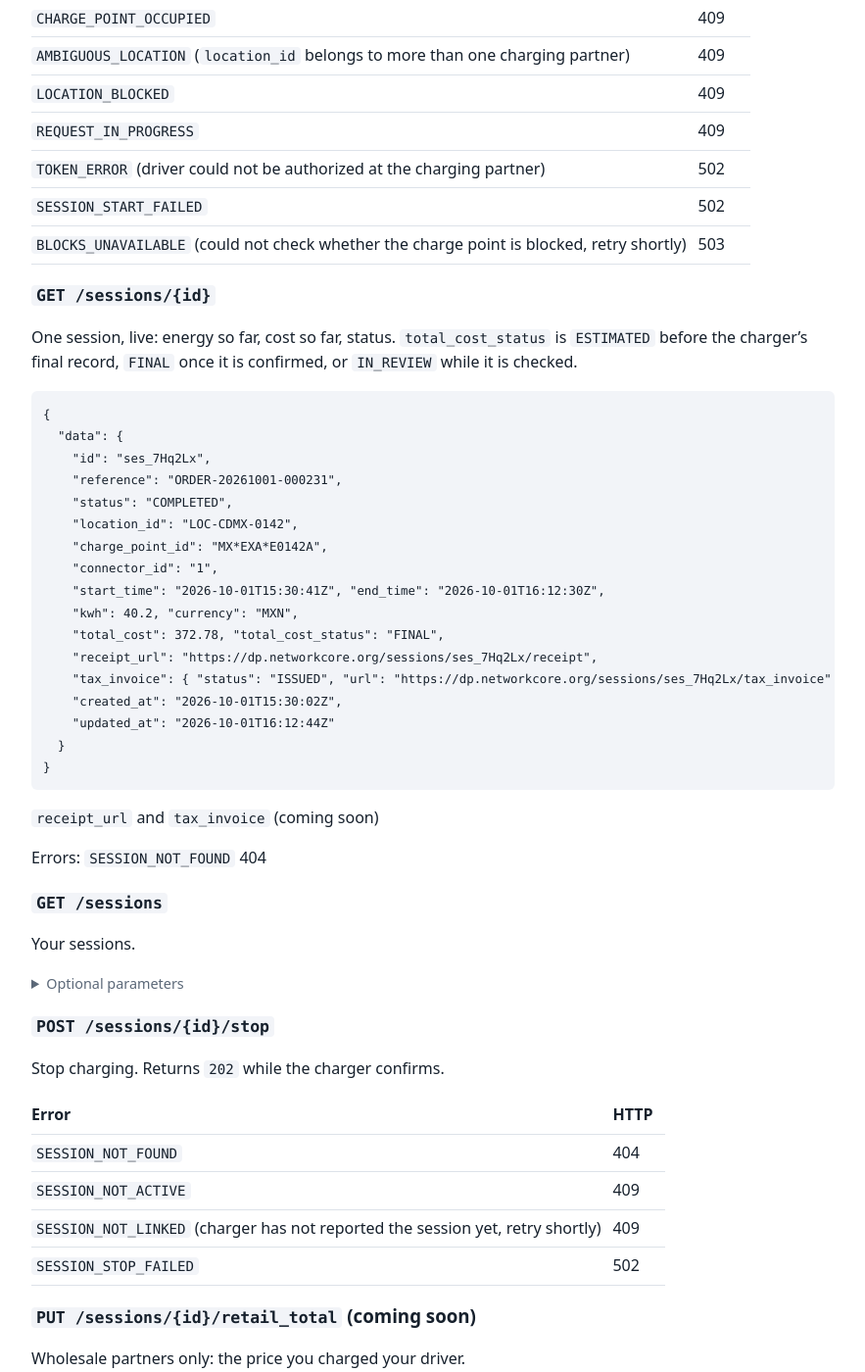
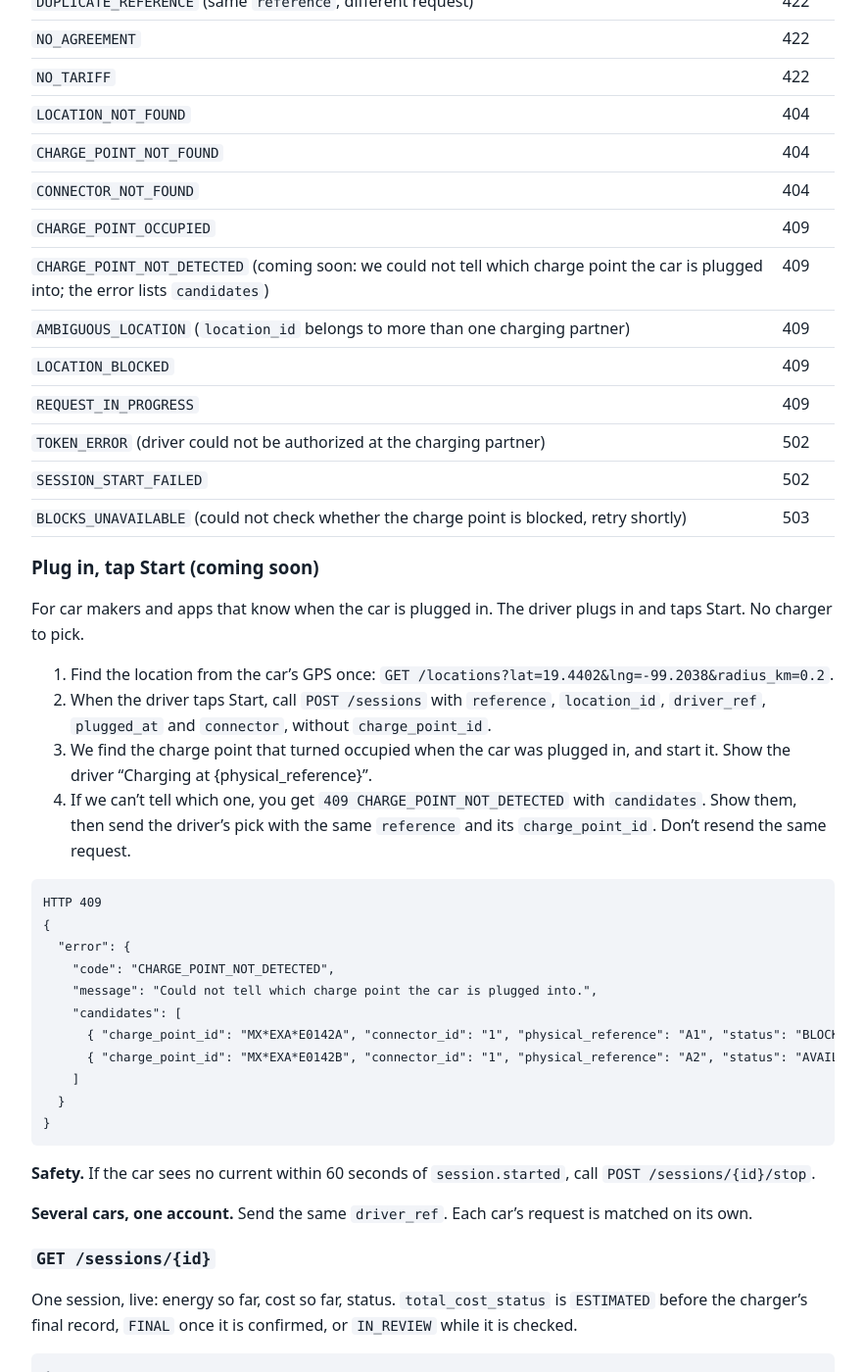
Before and after one commit to NetworkCore-AG/networkcore-documentation, a Jekyll site: the page built from dp-api/reference.md, in a window 1280 px wide and 1400 px high, scrolled down 8981 px. Shown: the whole window at 98% size, without its empty margins (198-1081 px from the left). Built offline with Jekyll 4.4.1, drawn with Linux system fonts in a browser that asks for light colours; our own code applies the rules of GitHub Pages for plain Markdown files; some of the changed text lies outside the part shown.

Commit message:
docs: plug in, tap Start (coming soon), plug-in status, physical_reference in session examples (#27)
Co-authored-by: V L <vl@Vs-MacBook-Pro.localdomain>
Co-authored-by: Claude Sonnet 5.5 <noreply@anthropic.com>

````diff
--- a/dp-api/reference.md
+++ b/dp-api/reference.md
@@ -53,14 +53,16 @@ lag by up to about 30 seconds.
 | Status | Meaning |
 | --- | --- |
 | `AVAILABLE` | Free to start a charge |
-| `CHARGING` | A charge is running |
-| `BLOCKED` | Occupied without charging, for example a parked vehicle |
+| `CHARGING` | A charge is running, or a vehicle was just plugged in (depends on the charging partner) |
+| `BLOCKED` | Occupied without charging, for example a parked or just-plugged vehicle |
 | `RESERVED` | Reserved for a driver |
 | `INOPERATIVE` | Not working at the moment |
 | `OUTOFORDER` | Out of order |
 | `PLANNED` | Planned for the future |
 | `UNKNOWN` | Status not known |
 | `REMOVED` | Removed by the charging partner. Never returned: the charge point no longer appears. |
+
+A vehicle that was just plugged in shows as `BLOCKED` or `CHARGING` before its session starts, depending on the charging partner.
 
 ### Errors
 
@@ -104,6 +106,7 @@ body as `GET /sessions/{id}`:
     "status": "COMPLETED",
     "location_id": "LOC-CDMX-0142",
     "charge_point_id": "MX*EXA*E0142A",
+    "physical_reference": "A1",
     "connector_id": "1",
     "start_time": "2026-10-01T15:30:41Z", "end_time": "2026-10-01T16:12:30Z",
     "kwh": 40.2, "currency": "MXN",
@@ -349,15 +352,15 @@ What a charge will cost your driver at this connector, with your agreement appli
 
 ### `POST /sessions`
 
-Start charging. We send the start command to the charger.
+Start charging. We send the start command to the charger. Send the charge point the driver chose, or let us detect it: see [Plug in, tap Start](#plug-in-tap-start-coming-soon).
 
 | Body field | Meaning |
 | --- | --- |
 | `reference` **required** | Your order ID. Unique per partner. Same reference = same answer. |
 | `location_id` **required** | |
-| `charge_point_id` **required** | The charge point's `id` as returned by `GET /locations` |
-| `connector_id` **required** | |
-| `driver_ref` **required** | Your stable ID for the driver |
+| `charge_point_id` **required, unless detected** | The charge point's `id` as returned by `GET /locations`. Leave out to let us detect it (coming soon). |
+| `connector_id` **required, unless detected** | |
+| `driver_ref` **required** | The person or account paying. Keep it stable across sessions and cars. |
 
 <details markdown="1">
 <summary>Optional fields</summary>
@@ -365,6 +368,8 @@ Start charging. We send the start command to the charger.
 | Body field | Meaning |
 | --- | --- |
 | `billing_details` (coming soon) | Send the driver's tax data and the tax invoice is issued automatically when the session completes. Same fields as [`PUT /sessions/{id}/billing_details`](#put-sessionsidbillingdetails-coming-soon). |
+| `plugged_at` (coming soon) | When the car was plugged in, ISO 8601, as the car reports it. Recommended when you leave out `charge_point_id`. |
+| `connector` (coming soon) | The car's connector, same values as `GET /locations` (`CCS2`, `TYPE2`, `CHADEMO`, `GBT`…). Used only when we detect the charge point. |
 
 </details>
 
@@ -377,6 +382,7 @@ HTTP 201
     "status": "PENDING",
     "location_id": "LOC-CDMX-0142",
     "charge_point_id": "MX*EXA*E0142A",
+    "physical_reference": "A1",
     "connector_id": "1",
     "start_time": null, "end_time": null,
     "kwh": 0, "currency": "MXN", "total_cost": null, "total_cost_status": null,
@@ -396,12 +402,40 @@ HTTP 201
 | `CHARGE_POINT_NOT_FOUND` | 404 |
 | `CONNECTOR_NOT_FOUND` | 404 |
 | `CHARGE_POINT_OCCUPIED` | 409 |
+| `CHARGE_POINT_NOT_DETECTED` (coming soon: we could not tell which charge point the car is plugged into; the error lists `candidates`) | 409 |
 | `AMBIGUOUS_LOCATION` (`location_id` belongs to more than one charging partner) | 409 |
 | `LOCATION_BLOCKED` | 409 |
 | `REQUEST_IN_PROGRESS` | 409 |
 | `TOKEN_ERROR` (driver could not be authorized at the charging partner) | 502 |
 | `SESSION_START_FAILED` | 502 |
 | `BLOCKS_UNAVAILABLE` (could not check whether the charge point is blocked, retry shortly) | 503 |
+
+### Plug in, tap Start (coming soon)
+
+For car makers and apps that know when the car is plugged in. The driver plugs in and taps Start. No charger to pick.
+
+1. Find the location from the car's GPS once: `GET /locations?lat=19.4402&lng=-99.2038&radius_km=0.2`.
+2. When the driver taps Start, call `POST /sessions` with `reference`, `location_id`, `driver_ref`, `plugged_at` and `connector`, without `charge_point_id`.
+3. We find the charge point that turned occupied when the car was plugged in, and start it. Show the driver "Charging at {physical_reference}".
+4. If we can't tell which one, you get `409 CHARGE_POINT_NOT_DETECTED` with `candidates`. Show them, then send the driver's pick with the same `reference` and its `charge_point_id`. Don't resend the same request.
+
+```json
+HTTP 409
+{
+  "error": {
+    "code": "CHARGE_POINT_NOT_DETECTED",
+    "message": "Could not tell which charge point the car is plugged into.",
+    "candidates": [
+      { "charge_point_id": "MX*EXA*E0142A", "connector_id": "1", "physical_reference": "A1", "status": "BLOCKED" },
+      { "charge_point_id": "MX*EXA*E0142B", "connector_id": "1", "physical_reference": "A2", "status": "AVAILABLE" }
+    ]
+  }
+}
+```
+
+**Safety.** If the car sees no current within 60 seconds of `session.started`, call `POST /sessions/{id}/stop`.
+
+**Several cars, one account.** Send the same `driver_ref`. Each car's request is matched on its own.
 
 ### `GET /sessions/{id}`
 
@@ -416,6 +450,7 @@ charger's final record, `FINAL` once it is confirmed, or `IN_REVIEW` while it is
     "status": "COMPLETED",
     "location_id": "LOC-CDMX-0142",
     "charge_point_id": "MX*EXA*E0142A",
+    "physical_reference": "A1",
     "connector_id": "1",
     "start_time": "2026-10-01T15:30:41Z", "end_time": "2026-10-01T16:12:30Z",
     "kwh": 40.2, "currency": "MXN",
--- a/llms.txt
+++ b/llms.txt
@@ -5,7 +5,7 @@
 ## How to connect
 
 - **CPO**: NetworkCore is the eMSP. Base URL `https://ocpi.networkcore.org`. A three-token credentials handshake (Token A from the CPO, Token B from NetworkCore, Token C from the CPO), then standard OCPI modules: credentials, locations, tariffs, tokens, commands, sessions, cdrs. Header: `Authorization: Token <token>`.
-- **DP**: JSON over HTTPS. Base URL `https://dp.networkcore.org`. Header: `Authorization: Bearer <api_key>`. Two levels: Data (locations, availability, tariffs, quotes) and Full charging (start and stop sessions, webhooks, plus receipts and tax invoices, disputes and station feedback (coming soon)). Sessions run PENDING, ACTIVE, COMPLETED or FAILED. Requests are idempotent by `reference`. Webhooks are signed per Standard Webhooks.
+- **DP**: JSON over HTTPS. Base URL `https://dp.networkcore.org`. Header: `Authorization: Bearer <api_key>`. Two levels: Data (locations, availability, tariffs, quotes) and Full charging (start and stop sessions, webhooks, plus receipts and tax invoices, disputes and station feedback (coming soon)). Sessions run PENDING, ACTIVE, COMPLETED or FAILED. Requests are idempotent by `reference`. A start can leave out `charge_point_id` and send `plugged_at` instead; NetworkCore detects the charge point the car is plugged into (coming soon). Webhooks are signed per Standard Webhooks.
 
 ## Docs
 
````
Also changed, not shown: cpo/onboarding.md (+2 -0 lines), sandbox.md (+8 -5 lines).
